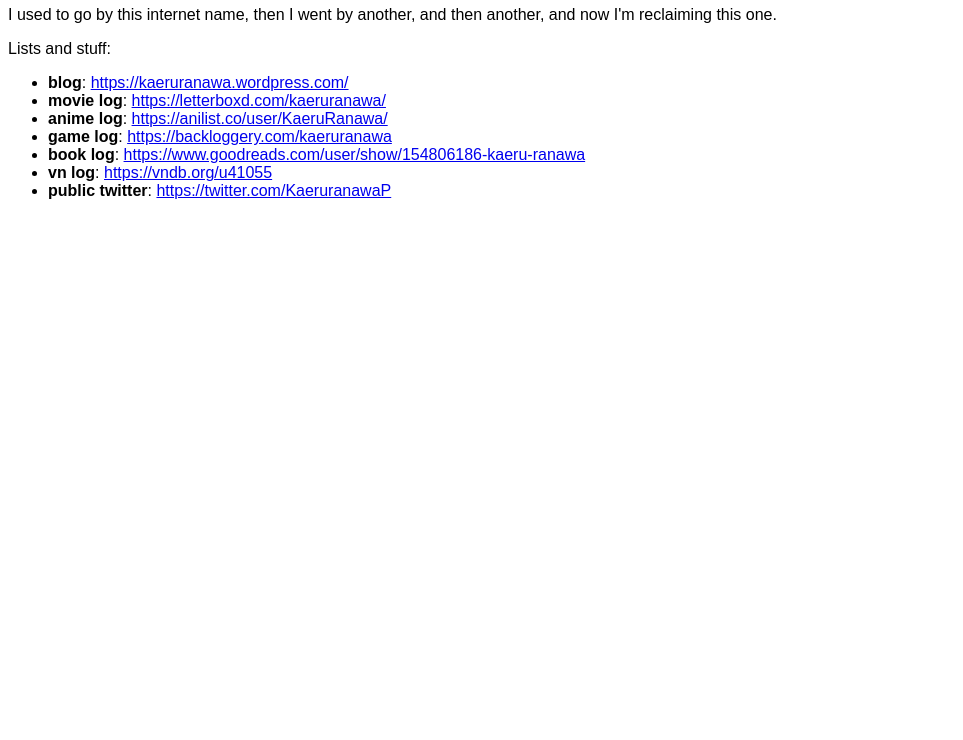
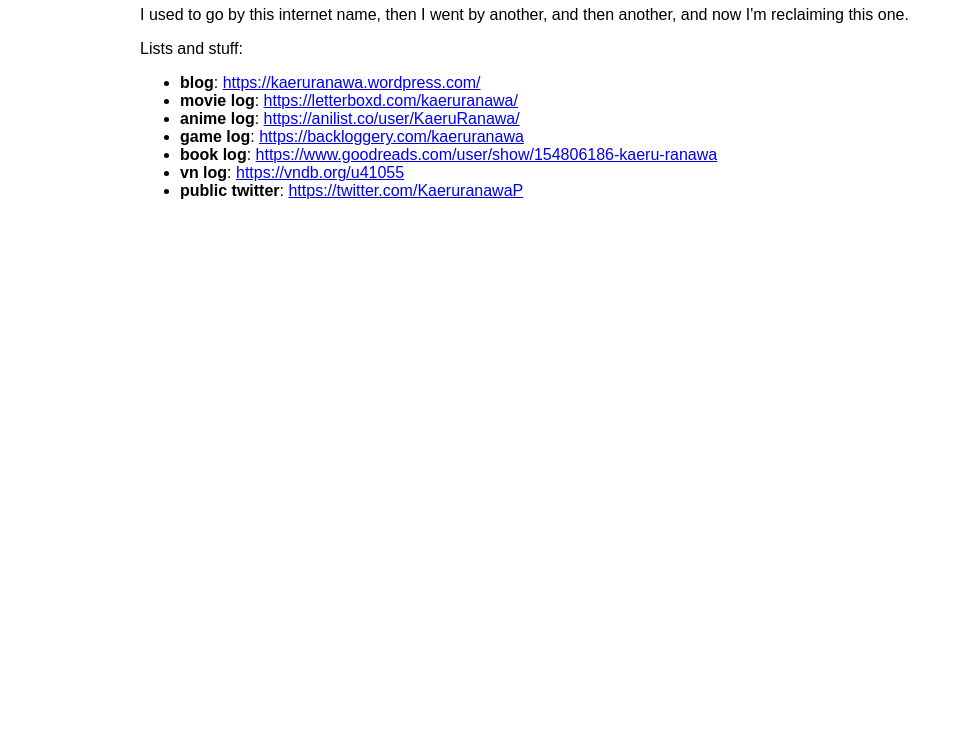
Before and after one commit to kaeruranawa/kaeruranawa.github.io, a plain HTML site: page index.html in a window 1280 px wide. Shown: the part 60-800 px from the top of the page, without its empty margins (0-963 px from the left). Drawn offline with Linux system fonts and the light colour scheme.

Commit message:
Update index.html

```diff
--- a/index.html
+++ b/index.html
@@ -3,6 +3,7 @@
     <title>Under Construction, but Welcome</title>
   </head>
   <body style="font-family: Arial">
+    <div style="max-width: 1000px;margin:0 auto;">
       <h1>Welcome.</h1>
       <p>I used to go by this internet name, then I went by another, and then another, and now I'm reclaiming this one.</p>
       <p>Lists and stuff:</p>
@@ -15,5 +16,6 @@
         <li><strong>vn log</strong>: <a href="https://vndb.org/u41055">https://vndb.org/u41055</a></li>
         <li><strong>public twitter</strong>: <a href="https://twitter.com/KaeruranawaP">https://twitter.com/KaeruranawaP</a></li>
       </ul>
+    </div>
   </body>
 </html>
```
Lines whose indentation alone changed are shown as unchanged.
